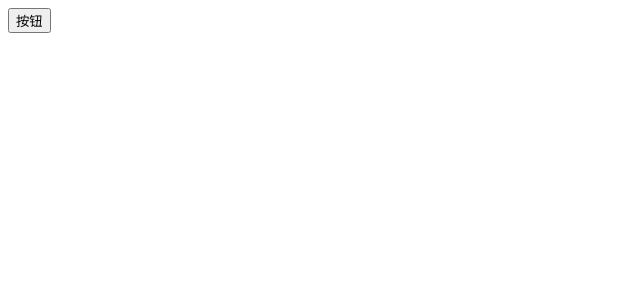
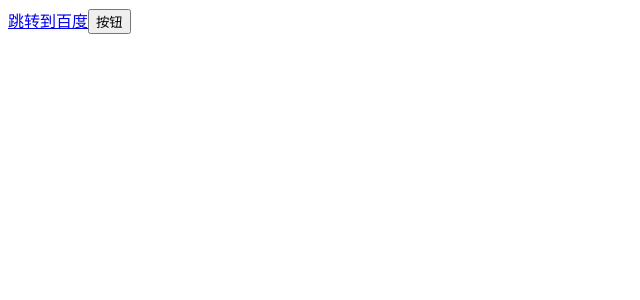
Before and after one commit to TheoGin/LearnReact, a React (Create React App) app: page / in a window 1280 px wide. Shown: the top 300 px of the page, without its empty margins (0-640 px from the left). Built offline with nearby package versions, Linux system fonts and the light colour scheme.

Commit message:
feat: 1.3.4 向事件处理程序传参

```diff
--- a/src/App.js
+++ b/src/App.js
@@ -2,60 +2,71 @@ import React from "react";
 
 // 根组件：
 
-// // 1、函数组件
-// function App() {
-//   function handleClick(e) {
-//     console.log(e)
-//     // 访问原生事件对象的方式
-//     console.log(e.nativeEvent)
+// 1、函数组件
+function App() {
+  function handleClick(e) {
+    console.log(e)
+    // 访问原生事件对象的方式
+    console.log(e.nativeEvent)
+  }
+
+  function handleNavigateTo(arg, e) {
+    // 在 React 中无法通过 return false 来阻止默认行为，所以只有使用 e.preventDefault() 的方式来阻止默认行为。
+    // return false;
+    console.log(arg);
+
+    e.preventDefault();
+  }
+
+  return (
+    <>
+      {/* 函数组件传参方式：要写成箭头函数 */}
+      {/* handleNavigateTo(12)不能直接这样写，不然一上来就直接调用了。 */}
+      <a href="https://www.baidu.com" onClick={ (e) => handleNavigateTo(12, e)}>跳转到百度</a>
+      <button onClick={handleClick}>按钮</button>
+    </>
+  );
+}
+
+// 2、类组件
+// class App extends React.Component {
+
+//   // constructor() {
+//   //   // Must call super constructor in derived class before accessing 'this' or returning from derived constructor
+//   //   super()
+//   //   // 3. 使用 bind 方法来强制绑定 this 的指向
+//   //   this.handleClick = this.handleClick.bind(this)
+//   // }
+
+//   // handleClick() {
+//   //   // undefined
+//   //   console.log(this);
+//   // }
+//   // 解决上面undefined问题
+//   // 1. 将事件处理函数修改为箭头函数
+//   // handleClick = () => {
+//   //   console.log(this);
+//   // }
+//   handleClick(str, e) {
+//     // console.log(this);
+//     console.log(str, e);
 //   }
 
-//   function handleNavigateTo(e) {
-//     // 在 React 中无法通过 return false 来阻止默认行为，所以只有使用 e.preventDefault() 的方式来阻止默认行为。
-//     // return false;
+//   // 必须实现的方法
+//   render() {
+//     return (
+//       // <button onClick={ this.handleClick }>按钮</button>
+//       // 2. 将事件绑定修改为箭头函数（注：在箭头里要调用要加上 ()
+//       // <button onClick={() => this.handleClick()}>按钮</button>
 
-//     e.preventDefault();
+//       // 两种传参方式
+//       // 1. 通过 bind 方法在绑定 this 指向时向事件处理函数进行传参
+//       <button onClick={ this.handleClick.bind(this, 123) }>按钮</button>
+
+//       // 2. 绑定事件时，通过书写箭头函数的形式来传参
+//       // <button onClick={(e) => this.handleClick("abc", e)}>按钮</button>
+//     );
 //   }
-
-//   return (
-//     <>
-//       <a href="https://www.baidu.com" onClick={handleNavigateTo}>跳转到百度</a>
-//       <button onClick={handleClick}>按钮</button>
-//     </>
-//   );
 // }
 
-// 2、类组件
-class App extends React.Component {
-
-  constructor() {
-    // Must call super constructor in derived class before accessing 'this' or returning from derived constructor
-    super()
-    // 3. 使用 bind 方法来强制绑定 this 的指向
-    this.handleClick = this.handleClick.bind(this)
-  }
-
-  // handleClick() {
-  //   // undefined
-  //   console.log(this);
-  // }
-  // 解决上面undefined问题
-  // 1. 将事件处理函数修改为箭头函数
-  // handleClick = () => {
-  //   console.log(this);
-  // }
-  handleClick() {
-    console.log(this);
-  }
-
-  // 必须实现的方法
-  render() {
-    return (
-      // <button onClick={ this.handleClick }>按钮</button>
-      // 2. 将事件绑定修改为箭头函数（注：在箭头里要调用要加上 ()
-      <button onClick={() => this.handleClick()}>按钮</button>
-    );
-  }
-}
-
 export default App;
```
